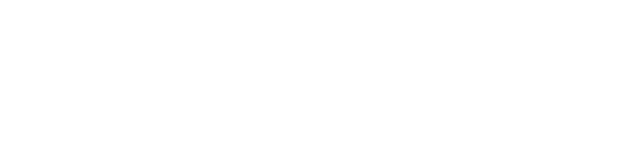
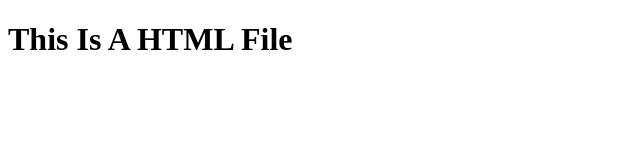
Before and after one commit to atuljoshissc/my_project, a plain HTML site: page index.html in a window 1280 px wide. Shown: the whole page, without its empty margins (0-640 px from the left). Drawn offline with Linux system fonts and the light colour scheme.

Commit message:
new v UP

```diff
--- a/index.html
+++ b/index.html
@@ -6,6 +6,6 @@
     <title>Hello Doc</title>
 </head>
 <body>
-
+    <h1>This Is A  HTML File</h1>
 </body>
 </html>
```
